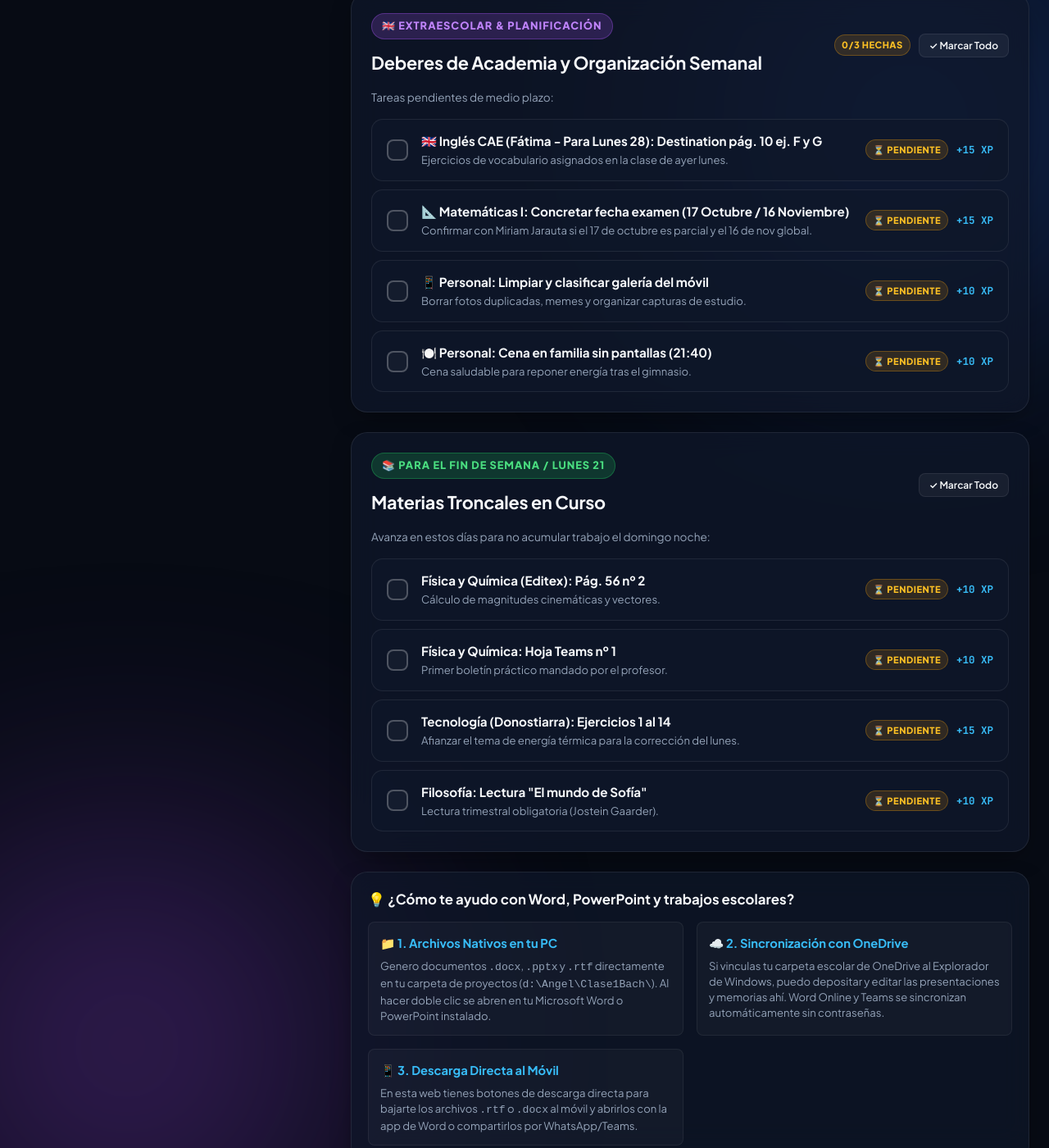
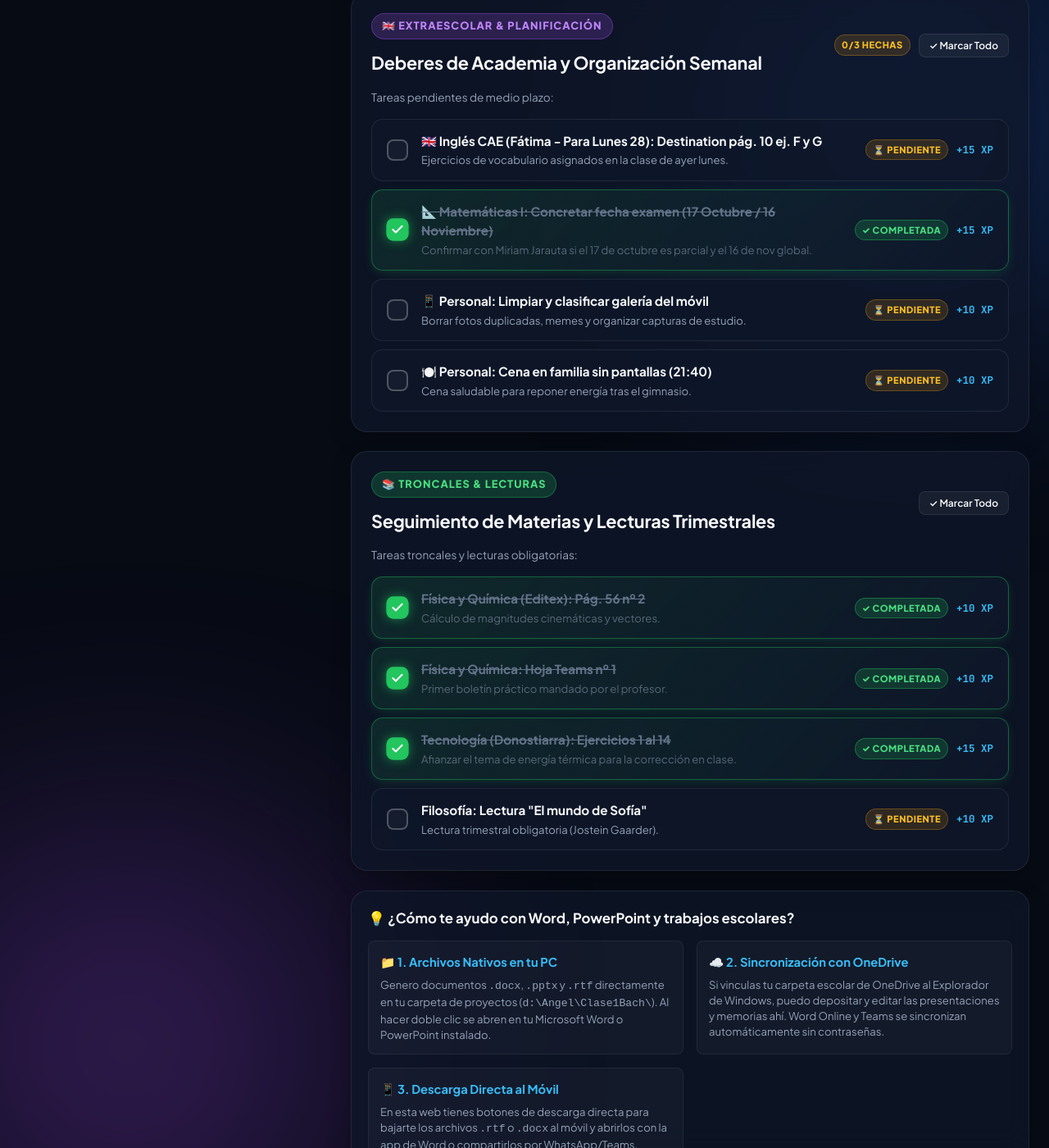
Before and after one commit to angelTomo9/angelTomo9.github.io, a Jekyll site: the page apps/bachillerato/index.html, which Jekyll copies as it is, in a window 1280 px wide and 1400 px high, scrolled down 2503 px. Shown: the whole window at 82% size. Built offline with Jekyll 4.4.1, drawn with Linux system fonts in a browser that asks for light colours; some of the changed text lies outside the part shown.

Commit message:
fix: desbloquear tareas troncales y limpiar menciones de vacaciones

```diff
--- a/apps/bachillerato/app.js
+++ b/apps/bachillerato/app.js
@@ -25,8 +25,11 @@
   'task-galeria': { title: 'Personal: Limpiar y clasificar galería del móvil', xp: 10, completed: false, group: 'extra' },
   'task-cena': { title: 'Personal: Cena en familia sin pantallas (21:40)', xp: 10, completed: false, group: 'extra' },
 
-  'task-fisica-plan': { title: 'Física y Química: Preparación examen 1ª sem. octubre', xp: 15, completed: false, group: 'weekend' },
-  'task-mates-plan': { title: 'Matemáticas I: Seguimiento examen Tema 1 (17 Oct / 16 Nov)', xp: 15, completed: false, group: 'weekend' },
+  'task-fisica-plan': { title: 'Física y Química: Preparación examen 1ª sem. octubre', xp: 15, completed: true, group: 'weekend' },
+  'task-mates-plan': { title: 'Matemáticas I: Seguimiento examen Tema 1 (17 Oct / 16 Nov)', xp: 15, completed: true, group: 'weekend' },
+  'task-fisica-p56': { title: 'Física y Química (Editex): Pág. 56 nº 2', xp: 10, completed: true, group: 'weekend' },
+  'task-fisica-teams': { title: 'Física y Química: Hoja Teams nº 1', xp: 10, completed: true, group: 'weekend' },
+  'task-tec-14': { title: 'Tecnología (Donostiarra): Ejercicios 1 al 14', xp: 15, completed: true, group: 'weekend' },
   'task-filo-sofia': { title: 'Filosofía: Lectura "El mundo de Sofía"', xp: 10, completed: false, group: 'weekend' },
 
   'task-tic-apa7': { title: 'TIC: Memoria Word C.A. River Ebro (APA 7)', xp: 25, completed: true, group: 'projects' }
@@ -136,7 +139,23 @@
 
 // 3. ALTERNAR TAREA (CLICK EN CUALQUIER PARTE DE LA TARJETA)
 function toggleTask(taskId) {
-  if (!tasksState[taskId]) return;
+  if (!tasksState[taskId]) {
+    const card = document.getElementById(taskId);
+    const titleEl = card ? card.querySelector('.task-title') : null;
+    const title = titleEl ? titleEl.textContent.trim() : taskId;
+    const xpEl = card ? card.querySelector('.xp-pill-badge') : null;
+    let xpVal = 10;
+    if (xpEl) {
+      const match = xpEl.textContent.match(/\d+/);
+      if (match) xpVal = parseInt(match[0], 10);
+    }
+    tasksState[taskId] = {
+      title: title,
+      xp: xpVal,
+      completed: false,
+      group: 'weekend'
+    };
+  }
 
   const isNowCompleted = !tasksState[taskId].completed;
   tasksState[taskId].completed = isNowCompleted;
--- a/apps/bachillerato/index.html
+++ b/apps/bachillerato/index.html
@@ -171,11 +171,11 @@
             <div style="display: flex; justify-content: space-between; align-items: flex-start; flex-wrap: wrap; gap: 12px; margin-bottom: 14px;">
               <div>
                 <span class="section-title-tag tag-extra" style="background: rgba(168, 85, 247, 0.25); color: #d8b4fe; border-color: rgba(168, 85, 247, 0.5);">
-                  🎧 PACK DE VIAJE & NOTEBOOKLM
+                  🎧 CENTRO DE INTELIGENCIA & NOTEBOOKLM
                 </span>
-                <h2 style="font-size: 1.35rem; margin-top: 4px;">Materiales de Estudio para el Viaje</h2>
+                <h2 style="font-size: 1.35rem; margin-top: 4px;">Dossiers Maestros de Estudio & Podcasts IA</h2>
                 <p style="color: var(--text-secondary); font-size: 0.88rem;">
-                  Archivos completos preparados para estudiar en el móvil o subirlos a <strong>Google NotebookLM</strong> y generar podcasts explicativos con dos voces:
+                  Archivos curriculares oficiales para estudiar o subirlos a <strong>Google NotebookLM</strong> para generar repasos en audio con dos voces y exámenes interactivos:
                 </p>
               </div>
               <a href="https://notebooklm.google.com" target="_blank" class="btn-action-primary" style="background: linear-gradient(135deg, #a855f7, #7c3aed); padding: 8px 16px; font-size: 0.82rem;">
@@ -502,19 +502,19 @@
           <div class="card glass">
             <div style="display: flex; justify-content: space-between; align-items: center; margin-bottom: 14px; flex-wrap: wrap; gap: 10px;">
               <div>
-                <span class="section-title-tag tag-weekend">📚 PARA EL FIN DE SEMANA / LUNES 21</span>
-                <h2>Materias Troncales en Curso</h2>
+                <span class="section-title-tag tag-weekend">📚 TRONCALES & LECTURAS</span>
+                <h2>Seguimiento de Materias y Lecturas Trimestrales</h2>
               </div>
               <button class="btn-checkin" style="font-size: 0.75rem; padding: 6px 12px;" onclick="markGroupDone('weekend')">
                 ✓ Marcar Todo
               </button>
             </div>
-            <p class="section-sub">Avanza en estos días para no acumular trabajo el domingo noche:</p>
+            <p class="section-sub">Tareas troncales y lecturas obligatorias:</p>
 
             <ul class="task-list" id="weekendTaskList">
 
-              <li id="task-fisica-p56" class="task-card" onclick="toggleTask('task-fisica-p56')">
-                <div class="custom-checkbox">
+              <li id="task-fisica-p56" class="task-card is-completed" onclick="toggleTask('task-fisica-p56')">
+                <div class="custom-checkbox checked">
                   <svg viewBox="0 0 24 24"><polyline points="20 6 9 17 4 12"></polyline></svg>
                 </div>
                 <div class="task-content">
@@ -522,13 +522,13 @@
                   <span class="task-desc">Cálculo de magnitudes cinemáticas y vectores.</span>
                 </div>
                 <div class="task-meta">
-                  <span class="status-tag tag-pending">⏳ PENDIENTE</span>
+                  <span class="status-tag tag-done">✓ COMPLETADA</span>
                   <span class="xp-pill-badge">+10 XP</span>
                 </div>
               </li>
 
-              <li id="task-fisica-teams" class="task-card" onclick="toggleTask('task-fisica-teams')">
-                <div class="custom-checkbox">
+              <li id="task-fisica-teams" class="task-card is-completed" onclick="toggleTask('task-fisica-teams')">
+                <div class="custom-checkbox checked">
                   <svg viewBox="0 0 24 24"><polyline points="20 6 9 17 4 12"></polyline></svg>
                 </div>
                 <div class="task-content">
@@ -536,21 +536,21 @@
                   <span class="task-desc">Primer boletín práctico mandado por el profesor.</span>
                 </div>
                 <div class="task-meta">
-                  <span class="status-tag tag-pending">⏳ PENDIENTE</span>
+                  <span class="status-tag tag-done">✓ COMPLETADA</span>
                   <span class="xp-pill-badge">+10 XP</span>
                 </div>
               </li>
 
-              <li id="task-tec-14" class="task-card" onclick="toggleTask('task-tec-14')">
-                <div class="custom-checkbox">
+              <li id="task-tec-14" class="task-card is-completed" onclick="toggleTask('task-tec-14')">
+                <div class="custom-checkbox checked">
                   <svg viewBox="0 0 24 24"><polyline points="20 6 9 17 4 12"></polyline></svg>
                 </div>
                 <div class="task-content">
                   <strong class="task-title">Tecnología (Donostiarra): Ejercicios 1 al 14</strong>
-                  <span class="task-desc">Afianzar el tema de energía térmica para la corrección del lunes.</span>
+                  <span class="task-desc">Afianzar el tema de energía térmica para la corrección en clase.</span>
                 </div>
                 <div class="task-meta">
-                  <span class="status-tag tag-pending">⏳ PENDIENTE</span>
+                  <span class="status-tag tag-done">✓ COMPLETADA</span>
                   <span class="xp-pill-badge">+15 XP</span>
                 </div>
               </li>
@@ -732,7 +732,15 @@
                   <strong>Examen 1: Unit 1</strong>
                   <small>Sports vocabulary, reading comprehension, grammar B2/C1</small>
                 </div>
-                <div class="days-badge">25 DÍAS (16 OCT)</div>
+                <div class="days-badge">24 DÍAS (16 OCT)</div>
+              </li>
+              <li class="countdown-item" style="border-left-color: #38bdf8;">
+                <div class="exam-info">
+                  <span class="subject-tag" style="background: rgba(56, 189, 248, 0.2); color: #38bdf8; border: 1px solid rgba(56, 189, 248, 0.4);">Matemáticas I</span>
+                  <strong>Examen 1: Parcial Tema 1 (Números Reales)</strong>
+                  <small>Intervalos, inecuaciones valor absoluto, radicales, racionalización y logaritmos</small>
+                </div>
+                <div class="days-badge" style="color: #38bdf8; border-color: rgba(56, 189, 248, 0.4);">25 DÍAS (17 OCT)</div>
               </li>
               <li class="countdown-item">
                 <div class="exam-info">
@@ -750,13 +758,21 @@
                 </div>
                 <div class="days-badge">43 DÍAS (29 OCT)</div>
               </li>
+              <li class="countdown-item" style="border-left-color: #38bdf8;">
+                <div class="exam-info">
+                  <span class="subject-tag" style="background: rgba(56, 189, 248, 0.2); color: #38bdf8; border: 1px solid rgba(56, 189, 248, 0.4);">Matemáticas I</span>
+                  <strong>Examen Global (Final 1er Trimestre)</strong>
+                  <small>Evaluación global de toda la materia del trimestre (Miriam Jarauta)</small>
+                </div>
+                <div class="days-badge" style="color: #38bdf8; border-color: rgba(56, 189, 248, 0.4);">55 DÍAS (16 NOV)</div>
+              </li>
               <li class="countdown-item">
                 <div class="exam-info">
                   <span class="subject-tag filo">Filosofía</span>
                   <strong>Examen 2: Temas 3 y 4</strong>
                   <small>Metafísica, antropología y la condición humana</small>
                 </div>
-                <div class="days-badge">61 DÍAS (16 NOV)</div>
+                <div class="days-badge">55 DÍAS (16 NOV)</div>
               </li>
             </ul>
           </div>
```
